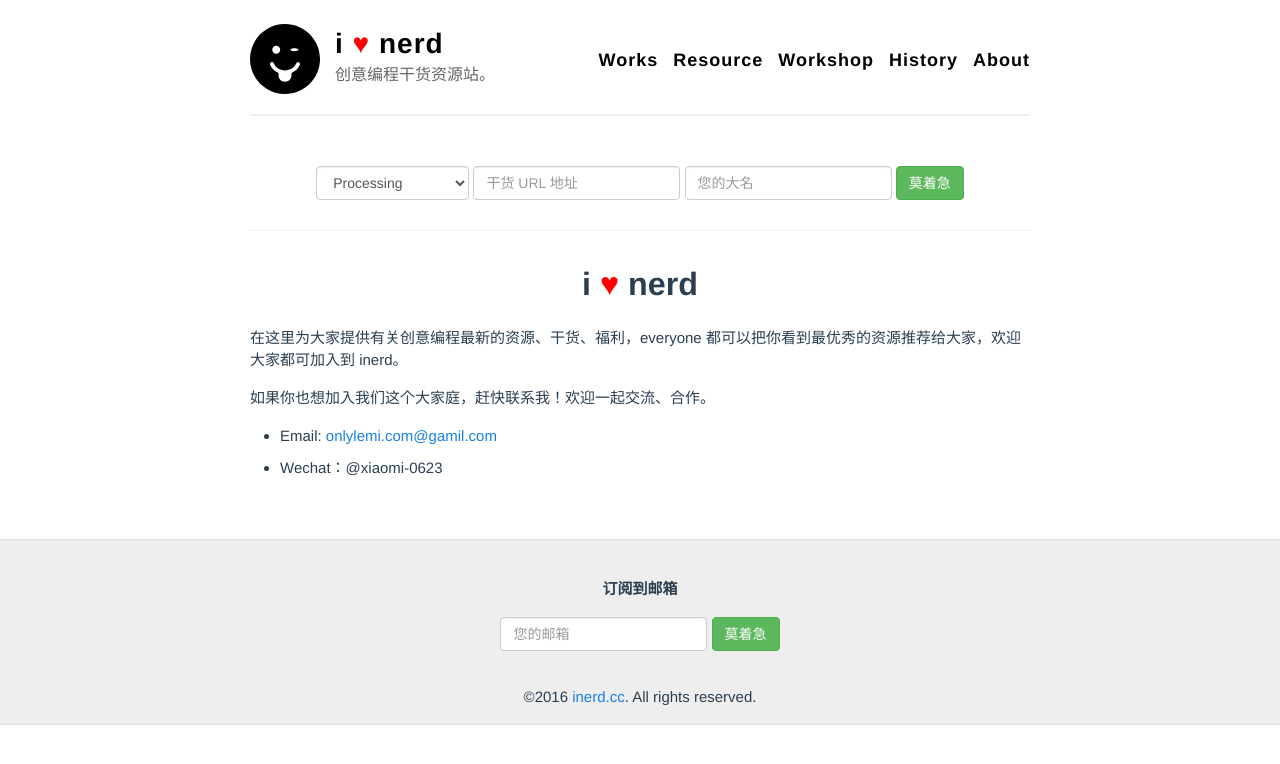
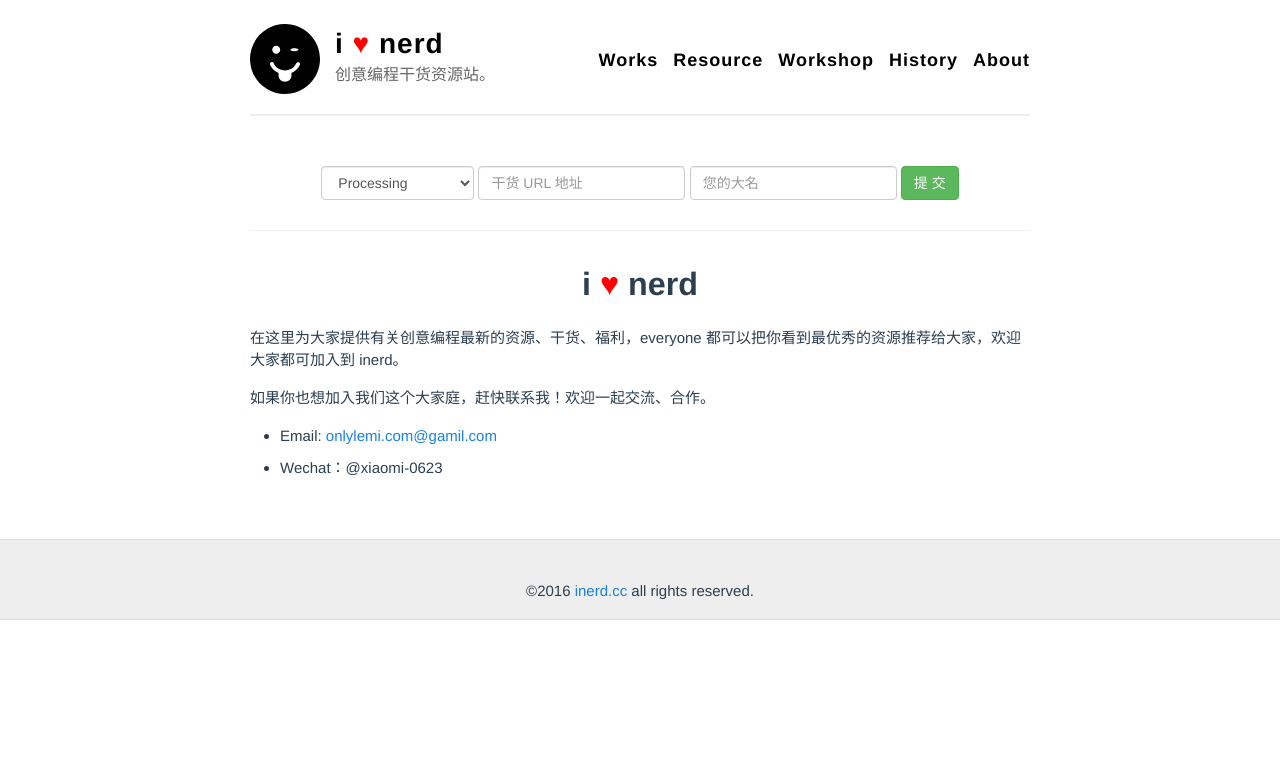
Before and after one commit to onlylemi/inerd, a Jekyll site: the page built from pages/about.md, in a window 1280 px wide. Shown: the top 764 px of the page. Built offline with Jekyll 4.4.1, drawn with Linux system fonts in a browser that asks for light colours; some of the changed lines change nothing that is shown.

Commit message:
sub-url is ok

```diff
--- a/_includes/sub-url.html
+++ b/_includes/sub-url.html
@@ -18,6 +18,6 @@
             <input type="url" class="form-control" id="sub-url" placeholder="干货 URL 地址">
             <input type="text" class="form-control" id="sub-url-finder" placeholder="您的大名">
         </div>
-        <button class="btn btn-default btn-success" id="sub-url-submit" type="submit">莫着急</button>
+        <button class="btn btn-default btn-success" id="sub-url-submit" type="submit">提 交</button>
     </div>
 </div>
--- a/_layouts/default.html
+++ b/_layouts/default.html
@@ -53,9 +53,9 @@
 <div id="wrapper-footer" class="wrapper-footer">
     <div class="container">
         <footer class="footer">
-            {% include sub-email.html %}
+            <!--{% include sub-email.html %}-->
         </footer>
-        <p>&copy;2016 <a href="http://inerd.cc" target="_blank">inerd.cc</a>. All rights reserved.</p>
+        <p>&copy;2016 <a href="http://inerd.cc" target="_blank">inerd.cc</a> all rights reserved.</p>
     </div>
 </div>
 
--- a/assets/js/inerd.js
+++ b/assets/js/inerd.js
@@ -5,31 +5,51 @@
  * @time: 2016-05-04 23:32
  */
 
-$(document).ready(function(){
+$(document).ready(function() {
 
 
     // 提交 url 地址
-  $("#sub-url-submit").click(function(){
+    $("#sub-url-submit").click(function() {
         var type = $("#sub-url-type").val();
         var url = $("#sub-url").val();
         var finder = $("#sub-url-finder").val();
 
-    /*if (url == ""){
-        alert("请输入干货 URL 地址 ！！！");
+        if (url == "") {
+            alert("\n\n请输入干货 URL 地址 ！！！\n\n");
             return;
         }
 
-    if (finder == ""){
-        alert("请输入您的大名，让我们知道您 ！！！");
+        if (!isURL(url)) {
+            alert("\n\n别捣乱啊，输入正确的 URL 地址 ！！！\n\n");
             return;
-    }*/
+        }
 
-    var request_url = "http://localhost/inerd/public/sub_url.php?type="+type+"&url=("+url+")&finder="+finder+"&callback=?";
-    $.getJSON(request_url, function(data){
-      alert(data.state);
-      //$("#sub-url-finder").val(data.state);
+        if (finder == "") {
+            alert("\n\n请输入您的大名，让我们知道您 ！！！\n\n");
+            return;
+        }
+
+        var request_url = "http://onlylemi.com/inerd/public/sub_url.php?callback=?";
+        // alert(request_url);
+        $.getJSON(request_url, { "type": type, "finder": finder, "url": url }, function(data) {
+            if (data.state == "exist") {
+                alert("\n\n不好意思，您提交的资源链接已经存在了！！！\n\n");
+            } else if (data.state == "success") {
+                alert("\n\n非常感谢，您提交的资源我们已经收到！\n\n");
+            } else if (data.state == "none") {
+                alert("\n\n服务器正在维护中，请稍等！！！\n\n");
+            }
         });
     });
+
+    function isURL(url) {
+        var regex = "((http|ftp|https)://)(([a-zA-Z0-9\\._-]+\\.[a-zA-Z]{2,6})|([0-9]{1,3}\\.[0-9]{1,3}\\.[0-9]{1,3}\\.[0-9]{1,3}))(:[0-9]{1,4})*(/[a-zA-Z0-9\\&%_\\./-~-]*)?";
+        var re = new RegExp(regex);
+        if (re.test(url)) {
+            return true;
+        }
+        return false;
+    }
 
 
 
```
Lines whose indentation alone changed are shown as unchanged.
